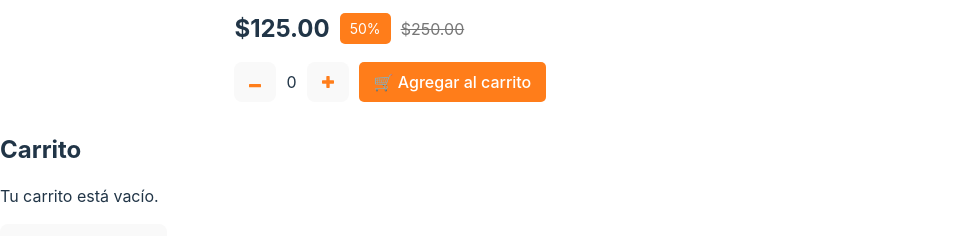
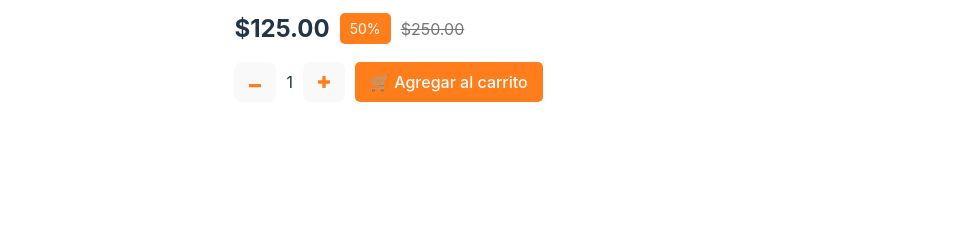
Before and after one commit to EmiGutierrez16/proyectoFinal, a React (Vite) app in the folder Proyecto_Final/: page / in a window 1280 px wide. Shown: the part 709-945 px from the top of the page, without its empty margins (0-971 px from the left). After the commit the page ends 831 px from the top, so only its background shows below. Built offline with nearby package versions, Linux system fonts and the light colour scheme.

Commit message:
Mostrar-ocultar carrito

```diff
--- a/Proyecto_Final/src/PaginaPrincipal.jsx
+++ b/Proyecto_Final/src/PaginaPrincipal.jsx
@@ -1,4 +1,4 @@
-import React from "react";
+import React, { useState } from "react";
 import BarraNavegacion from "./componentes/BarraNavegacion";
 import MostrarProducto from "./componentes/MostrarProducto";
 import InformacionProducto from "./componentes/InformacionProducto";
@@ -6,16 +6,78 @@ import Carrito from "./componentes/Carrito";
 import "./index.css";
 
 const PaginaPrincipal = () => {
+  const [productos, setProductos] = useState([]);
+  const [mostrarCarrito, setMostrarCarrito] = useState(false);
+
+
+  const agregarAlCarrito = (cantidad) => {
+    const nuevoProducto = {
+      nombre: "Zapatillas Edición Limitada",
+      precio: 125.00,
+      cantidad: cantidad,
+      imagen: "/images/image-product-1.jpg",
+    };
+
+    setProductos((prevProductos) => {
+      const existe = prevProductos.find((p) => p.nombre === nuevoProducto.nombre);
+      if (existe) {
+        return prevProductos.map((p) =>
+          p.nombre === nuevoProducto.nombre ? { ...p, cantidad: p.cantidad + cantidad } : p
+        );
+      }
+      return [...prevProductos, nuevoProducto];
+    });
+
+    console.log(`Se agregaron ${cantidad} productos al carrito.`);
+
+    <div>
+      <BarraNavegacion />
+      <div className="contenedor">
+        <MostrarProducto />
+        <InformacionProducto agregarAlCarrito={agregarAlCarrito} />
+      </div>
+      <Carrito productos={productos} />
+    </div>
+
+}
+
+const toggleCarrito = () => {
+  setMostrarCarrito((prev) => !prev);;
+};
+return (
+  <div>
+    <BarraNavegacion toggleCarrito={toggleCarrito} />
+
+    <div className="contenedor">
+      <MostrarProducto />
+      <InformacionProducto agregarAlCarrito={agregarAlCarrito} />
+    </div>
+
+    {mostrarCarrito && <Carrito productos={productos} />}
+
+  </div>
+);
+}
+
+export default PaginaPrincipal;
+
+  /*const PaginaPrincipal = () => {
+    const [cart, setCart] = useState(0);
+
+    const agregarAlCarrito = (cantidad) => {
+      setCart((prevCart) => prevCart + cantidad);
+    };
+
   return (
     <div>
       <BarraNavegacion />
       <div className="contenedor">
         <MostrarProducto />
-        <InformacionProducto />
+        <InformacionProducto agregarAlCarrito={agregarAlCarrito}/>
       </div>
-      <Carrito />
+      <Carrito cart={cart}/>
     </div>
   );
 };
 
-export default PaginaPrincipal;
+export default PaginaPrincipal;*/
--- a/Proyecto_Final/src/componentes/BarraNavegacion.jsx
+++ b/Proyecto_Final/src/componentes/BarraNavegacion.jsx
@@ -3,8 +3,10 @@ import Logo from '../assets/imágenes/logo.svg'
 import Perfil from '../assets/imágenes/image-avatar.png';
 import CartIcon from '../assets/imágenes/icons/icon-cart.svg'
 import "./BarraNavegacion.css";
+import Carrito from "./Carrito";
 
-const BarraNavegacion = () => {
+const BarraNavegacion = ({ toggleCarrito }) => {
+
   return (
     <nav className="barra-navegacion">
       <div className="logo">
@@ -19,7 +21,7 @@ const BarraNavegacion = () => {
       </ul>
       <div className="iconos">
       <span className="carrito">
-    <img src={CartIcon} alt="Carrito Icon" />
+          <img src={CartIcon} alt="Carrito Icon" onClick={toggleCarrito} />
         </span>
         <span className="perfil">
           <img src={Perfil} alt="Perfil" />
--- a/Proyecto_Final/src/componentes/Carrito.jsx
+++ b/Proyecto_Final/src/componentes/Carrito.jsx
@@ -1,9 +1,8 @@
 import React, { useState } from "react";
 import "./Carrito.css";
 
-const Carrito = () => {
-  const [productos, setProductos] = useState([]);
 
+const Carrito = ({productos}) => {
   return (
     <div className="carrito-container">
       <h2 className="titulo">Carrito</h2>
--- a/Proyecto_Final/src/componentes/InformacionProducto.jsx
+++ b/Proyecto_Final/src/componentes/InformacionProducto.jsx
@@ -1,17 +1,18 @@
-import React from "react";
-import useState from "react";
+import React, { useState } from "react";
 import Sumar from '../assets/imágenes/icons/icon-plus.svg';
 import Restar from '../assets/imágenes/icons/icon-minus.svg';
 import "./InformacionProducto.css";
 
-const InformacionProducto = () => {
-  const AddToCart = () => {
-    const [cart, setAddToCart] = useState(0);
-    }
+
+const InformacionProducto = ({ agregarAlCarrito }) => {
+  /*const [cart, setCart] = useState(0);*/
+  const [count, setCount] = useState(1);
+
     const handleOnClick = () => {
-      AddToCart(cart + 1);
-      console.log(cart);
+      agregarAlCarrito(count);
+      console.log(`Productos agregados al carrito: ${count}`);
   };
+
 
     return (
       <div className="informacion-producto">
@@ -26,18 +27,23 @@ const InformacionProducto = () => {
           <span className="descuento">50%</span>
           <span className="precio-original">$250.00</span>
         </div>
+
         <div className="acciones">
-        <button className="boton-restar">
+        <button className="boton-restar" onClick={() => setCount((prev) => Math.max(1, prev - 1))}>
           <img src={Restar} alt="restar" />
         </button>
-        <span className="cantidad">0</span>
-        <button className="boton-sumar">
+        <span className="cantidad">{count}</span>
+        <button className="boton-sumar" onClick={() => setCount((prev) => prev + 1)}>
           <img src={Sumar} alt="sumar" />
         </button>
-        <button className="boton-agregar" onClick={handleOnClick}>🛒 Agregar al carrito</button>
+        <button className="boton-agregar" onClick={handleOnClick}>
+          🛒 Agregar al carrito
+        </button>
       </div>
+
       </div>
     );
   };
 
+
 export default InformacionProducto;
--- a/Proyecto_Final/src/componentes/MostrarProducto.jsx
+++ b/Proyecto_Final/src/componentes/MostrarProducto.jsx
@@ -2,7 +2,7 @@ import React, { useState } from "react";
 import "./MostrarProducto.css";
 
 const MostrarProducto = () => {
-  const [imagenActual, setImagenActual] = useState("image-product-1.jpg");
+  const [imagenActual, setImagenActual] = useState("image-product-2.jpg");
 
   const imagenes = [
      "src/assets/imágenes/image-product-1.jpg",
```
Lines whose indentation alone changed are shown as unchanged.
